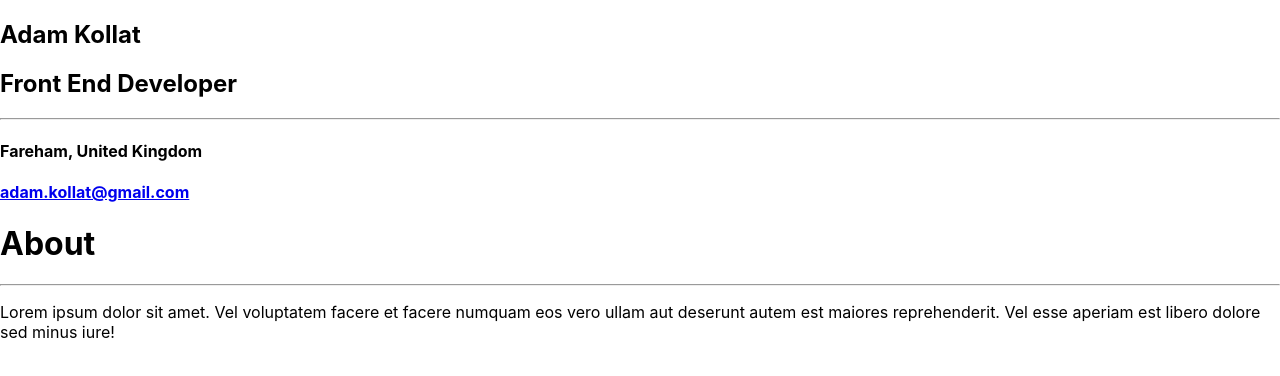
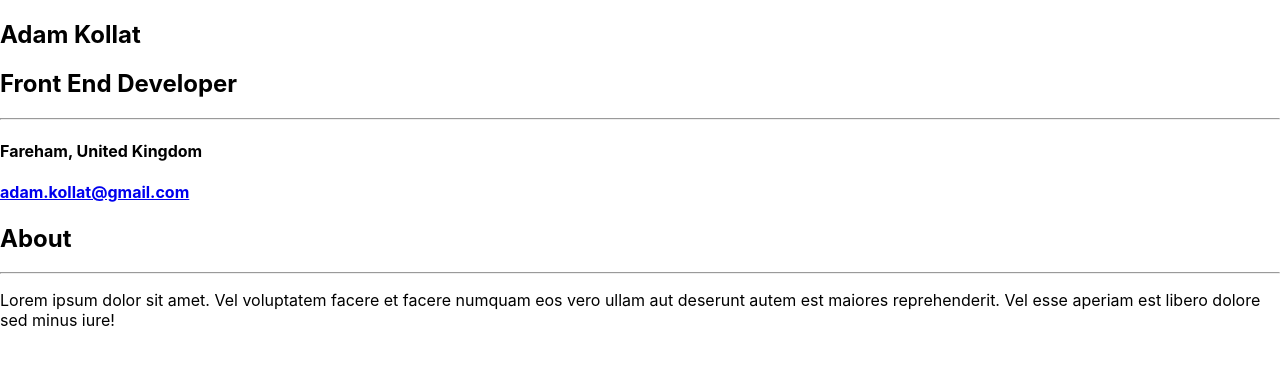
Before and after one commit to AdamKollat/React-CV, a React (Create React App) app: page / in a window 1280 px wide. Shown: the top 376 px of the page. Built offline with nearby package versions, Linux system fonts and the light colour scheme.

Commit message:
Created About component

```diff
--- a/src/Components/about.js
+++ b/src/Components/about.js
@@ -1,7 +1,7 @@
 const About = () => {
     return(
         <div>
-            <h1>About</h1>
+            <h2 class='text-uppercase'>About</h2>
             <hr></hr>
             <p>Lorem ipsum dolor sit amet. Vel voluptatem facere et facere numquam eos vero ullam aut deserunt autem est maiores reprehenderit. Vel esse aperiam est libero dolore sed minus iure!</p>
         </div>
```
